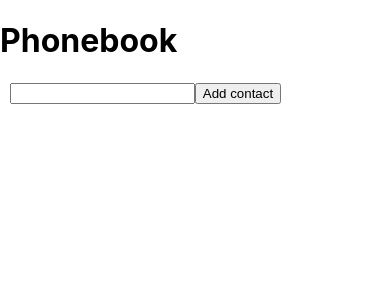
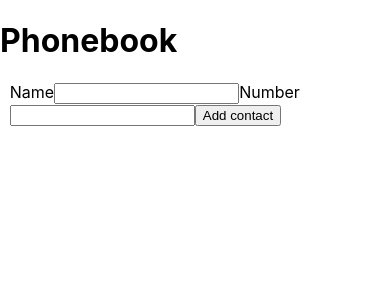
Before and after one commit to igorklyopov/goit-react-hw-02-phonebook, a React (Create React App) app: page / in a window 390 px wide. Shown: the top 300 px of the page. Built offline with nearby package versions, Linux system fonts and the light colour scheme.

Commit message:
step 2: creates the functionality of adding a phone number to the contact list

```diff
--- a/src/App.js
+++ b/src/App.js
@@ -17,11 +17,12 @@ class App extends Component {
 
   static propTypes = {};
 
-  addContact = (name) => {
+  addContact = (name, number) => {
     // console.log(name);
     const contactsItem = {
       id: uuidv4(),
       name,
+      number,
     };
 
     this.setState(({ contacts }) => ({
--- a/src/components/Contacts/Contacts.js
+++ b/src/components/Contacts/Contacts.js
@@ -5,7 +5,8 @@ const Contacts = ({ contacts }) => {
     <ul className={style.contactsList}>
       {contacts.map((contact) => (
         <li key={contact.id} className={style.contactsListItem}>
-          {contact.name}
+          <p>{contact.name}: </p>
+          <p>{contact.number}</p>
         </li>
       ))}
     </ul>
--- a/src/components/ContactsForm/ContactsForm.js
+++ b/src/components/ContactsForm/ContactsForm.js
@@ -13,11 +13,12 @@ const INITIAL_STATE = {
 class ContactsForm extends Component {
   state = {
     name: "",
+    number: "",
   };
 
   onInputChange = (e) => {
     // console.log(e.target.value);
-    this.setState({ name: e.target.value });
+    this.setState({ [e.target.name]: e.target.value });
   };
 
   onFormSubmit = (e) => {
@@ -25,27 +26,41 @@ class ContactsForm extends Component {
     // console.log(this.state);
     // console.log(this.props);
 
-    this.props.onSubmitData(this.state.name);
+    this.props.onSubmitData(this.state.name, this.state.number);
+    // this.props.onSubmitData(this.state.number);
     this.reset();
   };
 
   reset = () => {
-    this.setState({ name: "" });
+    this.setState({ name: "", number: "" });
   };
 
   render() {
-    const { name } = this.state;
+    const { name, number } = this.state;
 
     return (
       <form onSubmit={this.onFormSubmit}>
         <label>
+          <span>Name</span>
           <input
             type="text"
             name="name"
-            pattern="^[a-zA-Zа-яА-Я]+(([' -][a-zA-Zа-яА-Я ])?[a-zA-Zа-яА-Я]*)*$"
+            pattern="^[a-zA-Zа-яА-Я]+(([' -][a-zA-Zа-яА-Я ])?[a-zA-Zа-яА-Я ]*)*$"
             title="Имя может состоять только из букв, апострофа, тире и пробелов. Например Adrian, Jacob Mercer, Charles de Batz de Castelmore d'Artagnan и т. п."
             required
             value={name}
+            onChange={this.onInputChange}
+          />
+        </label>
+        <label>
+          <span>Number</span>
+          <input
+            type="tel"
+            name="number"
+            pattern="\+?\d{1,4}?[-.\s]?\(?\d{1,3}?\)?[-.\s]?\d{1,4}[-.\s]?\d{1,4}[-.\s]?\d{1,9}"
+            title="Номер телефона должен состоять из цифр и может содержать пробелы, тире, круглые скобки, и может начинаться с +"
+            required
+            value={number}
             onChange={this.onInputChange}
           />
         </label>
```
Also changed, not shown: 2 other files (tests, documents, lock files or other folders).
